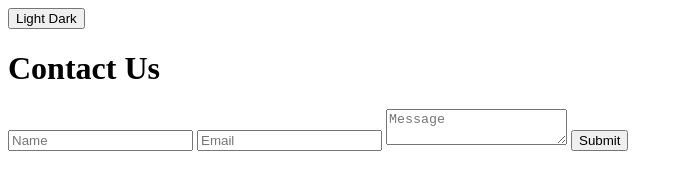
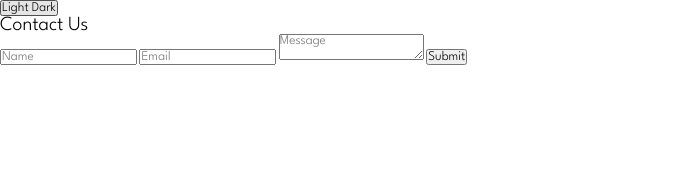
Before and after one commit to Nimira43/Albion-Tours, a plain HTML site: page index.html in a window 1280 px wide. Shown: the whole page, without its empty margins (0-691 px from the left). Drawn offline with Linux system fonts and the light colour scheme.

Commit message:
CSS resets and colour variables setup.

```diff
--- a/style.css
+++ b/style.css
@@ -1 +1,22 @@
 @import url('https://fonts.googleapis.com/css2?family=League+Spartan:wght@100..900&display=swap');
+
+* {
+  margin: 0;
+  padding: 0;
+  box-sizing: border-box;
+  font-family: 'League Spartan', sans-serif;
+  font-weight: 300;
+  outline: none;
+}
+
+html {
+  font-size: 62.5%;
+}
+
+:root {
+  --dark: #111;
+  --light: #eee;
+  --orange: orange;
+  --indigo: indigo;
+  --grey: #666;
+}
```
